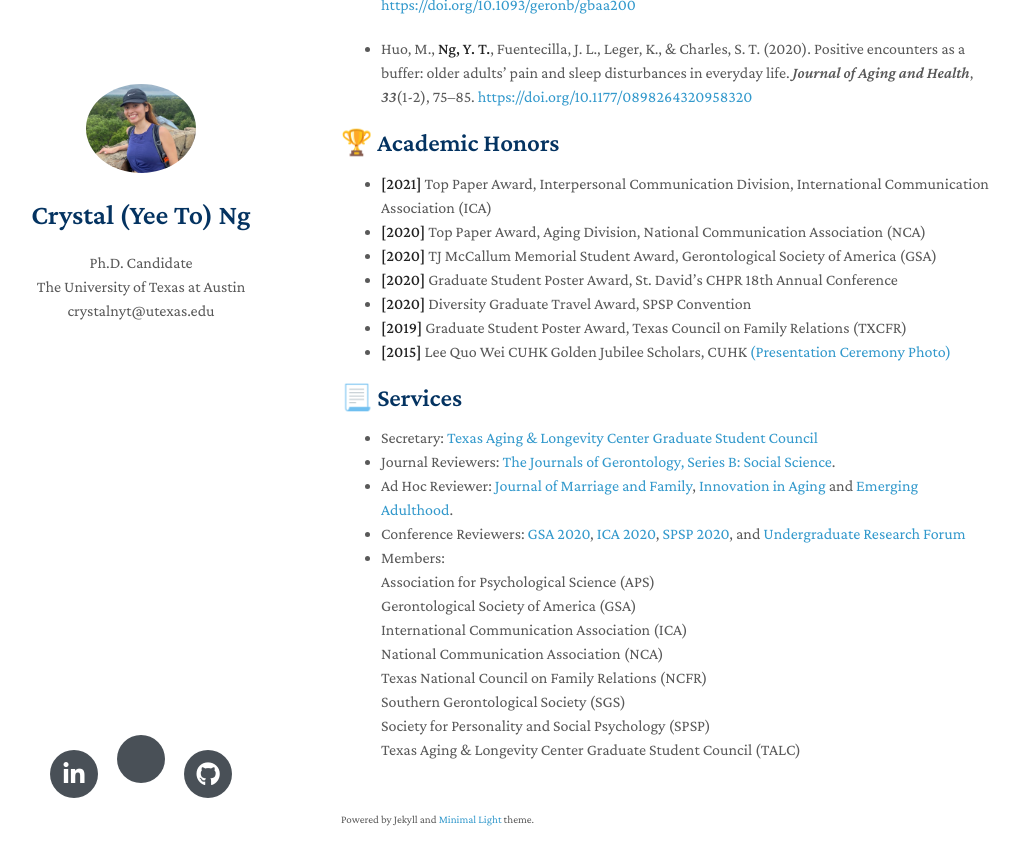
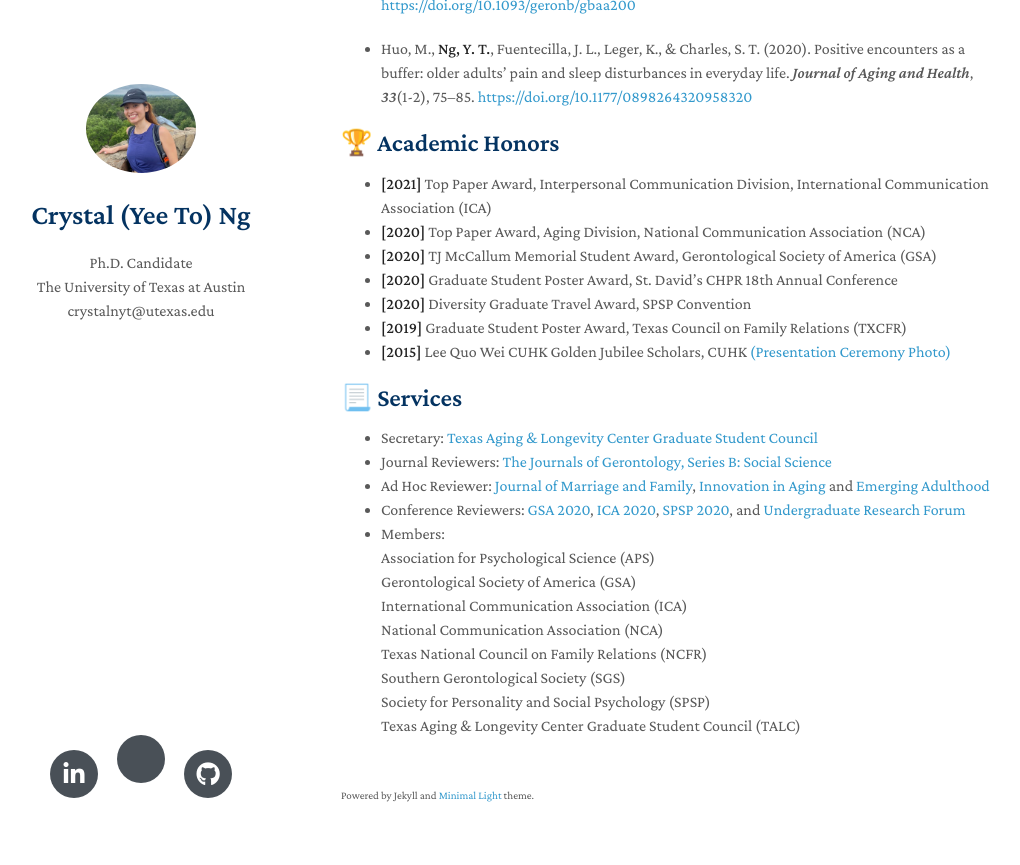
Before and after one commit to Crystal-ng/Crystal-ng.github.io, a Jekyll site: the page built from index.md, in a window 1280 px wide and 900 px high, scrolled down 1278 px. Shown: the top 865 px of the window, without its empty margins (129-1149 px from the left). Built offline with Jekyll 4.4.1, drawn with Linux system fonts in a browser that asks for light colours; nearby versions of some CDN libraries; a style sheet for code colours, icons or effects is not loaded; our own code applies the rules of GitHub Pages for plain Markdown files.

```diff
--- a/index.md
+++ b/index.md
@@ -57,8 +57,8 @@ My name is Crystal Ng. I am a Ph.D. candidate at the University of Texas at Aust
 
 ## 📃 Services
 - Secretary: [Texas Aging & Longevity Center Graduate Student Council](https://liberalarts.utexas.edu/talc/students/graduate-student-council.php)
-- Journal Reviewers: [The Journals of Gerontology, Series B: Social Science](https://academic.oup.com/psychsocgerontology).
-- Ad Hoc Reviewer: [Journal of Marriage and Family](https://onlinelibrary.wiley.com/journal/17413737), [Innovation in Aging](https://academic.oup.com/innovateage) and [Emerging Adulthood](https://journals.sagepub.com/home/eax).
+- Journal Reviewers: [The Journals of Gerontology, Series B: Social Science](https://academic.oup.com/psychsocgerontology)
+- Ad Hoc Reviewer: [Journal of Marriage and Family](https://onlinelibrary.wiley.com/journal/17413737), [Innovation in Aging](https://academic.oup.com/innovateage) and [Emerging Adulthood](https://journals.sagepub.com/home/eax)
 - Conference Reviewers: [GSA 2020](https://www.gsa2021.org/), [ICA 2020](https://www.icahdq.org/page/ICA2021), [SPSP 2020](https://meeting.spsp.org/), and [Undergraduate Research Forum](https://cns.utexas.edu/tides/undergraduate/undergraduate-research-forum)
 - Members:
   <br>
```
